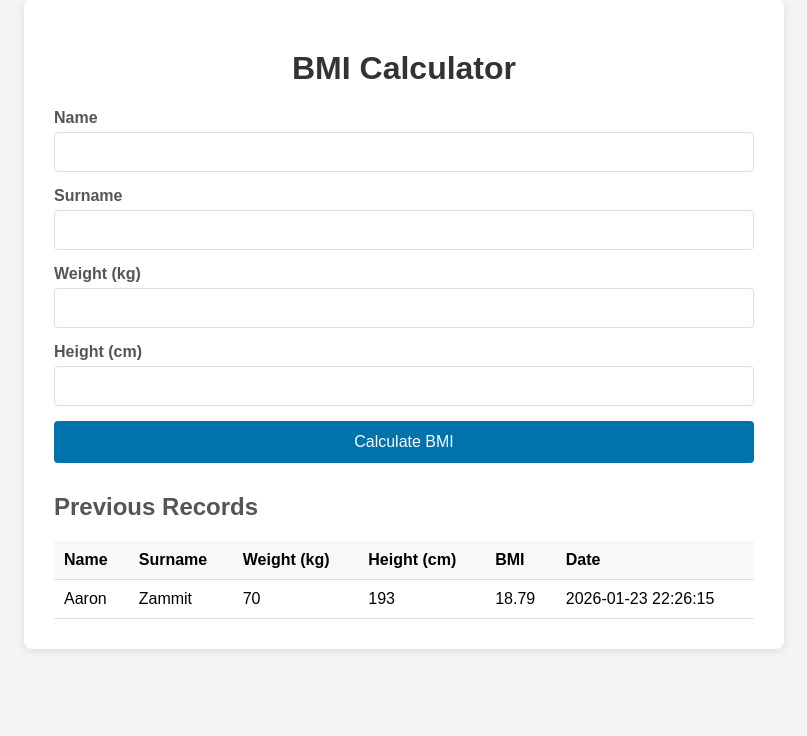
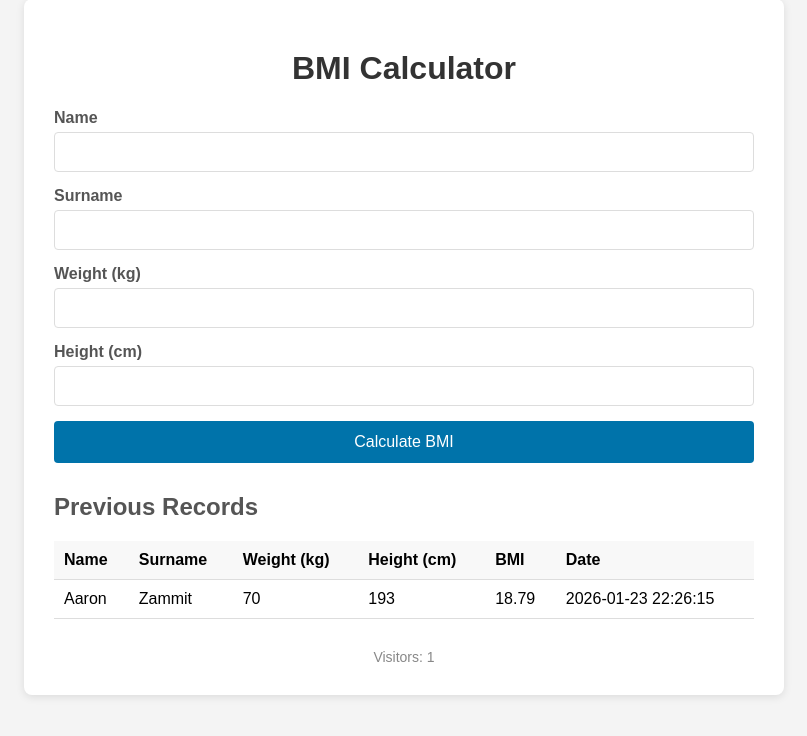
Before and after one commit to aazamm/AWS_BMI_Calculator, a PHP site: page / in a window 1280 px wide. Shown: the part 21-757 px from the top of the page, without its empty margins (236-1043 px from the left). Run offline with PHP 8.4, Linux system fonts and the light colour scheme; data comes from the database, SQL or seed files in the repository.

Commit message:
Add visitor counter to BMI calculator
Tracks page visits with a numeric counter stored in SQLite.

Co-Authored-By: Claude Opus 4.5 <noreply@anthropic.com>

```diff
--- a/db.php
+++ b/db.php
@@ -12,7 +12,20 @@ function getDB(): SQLite3 {
         bmi REAL NOT NULL,
         created_at DATETIME DEFAULT CURRENT_TIMESTAMP
     )');
+    $db->exec('CREATE TABLE IF NOT EXISTS visitor_counter (
+        id INTEGER PRIMARY KEY CHECK (id = 1),
+        count INTEGER NOT NULL DEFAULT 0
+    )');
+    $db->exec('INSERT OR IGNORE INTO visitor_counter (id, count) VALUES (1, 0)');
     return $db;
+}
+
+function incrementVisitorCount(): int {
+    $db = getDB();
+    $db->exec('UPDATE visitor_counter SET count = count + 1 WHERE id = 1');
+    $result = $db->querySingle('SELECT count FROM visitor_counter WHERE id = 1');
+    $db->close();
+    return (int) $result;
 }
 
 function saveRecord(string $name, string $surname, float $weightKg, float $heightCm): array {
--- a/index.php
+++ b/index.php
@@ -17,6 +17,7 @@ if ($_SERVER['REQUEST_METHOD'] === 'POST') {
     }
 }
 
+$visitorCount = incrementVisitorCount();
 $records = getRecords();
 ?>
 <!DOCTYPE html>
@@ -92,6 +93,10 @@ $records = getRecords();
                 </tbody>
             </table>
         <?php endif; ?>
+
+        <div class="visitor-counter">
+            Visitors: <?= $visitorCount ?>
+        </div>
     </div>
 </body>
 </html>
--- a/style.css
+++ b/style.css
@@ -93,3 +93,10 @@ th {
     background: #f8f8f8;
     font-weight: bold;
 }
+
+.visitor-counter {
+    margin-top: 30px;
+    text-align: center;
+    color: #888;
+    font-size: 14px;
+}
```
